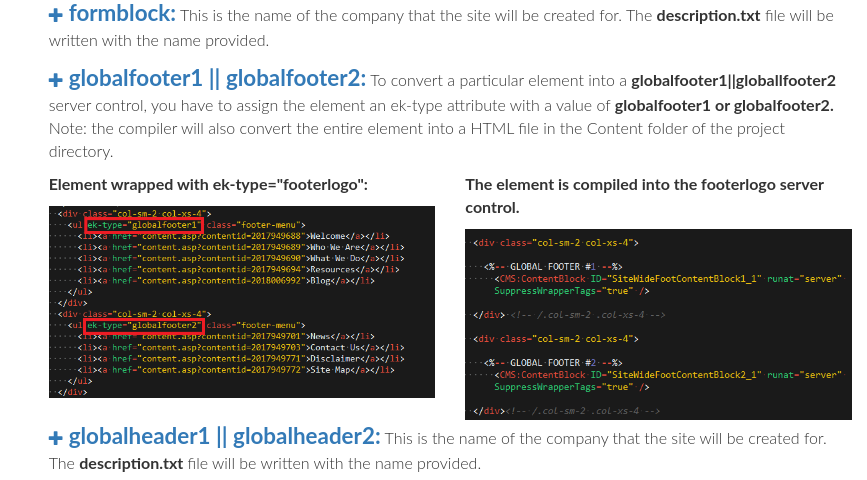
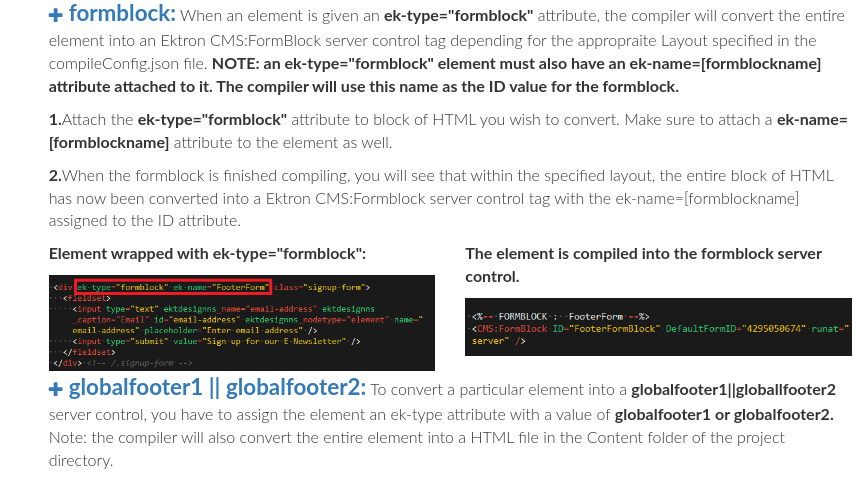
Before and after one commit to uclabruin909/ekCompilerDoc, a website: page index.html in a window 1280 px wide. Shown: the part 9814-10294 px from the top of the page, without its empty margins (413-1280 px from the left). Drawn offline with nearby package versions, Linux system fonts and the light colour scheme; a small style sheet from the web is missing.

Commit message:
create ek-type=formblock description

```diff
--- a/index.html
+++ b/index.html
@@ -581,8 +581,24 @@
               <li>
                 <p>
                   <span><i class="glyphicon glyphicon-plus"></i>formblock:</span>
-                  This is the name of the company that the site will be created for.  The <strong>description.txt</strong> file will be written with the name provided.
+                  When an element is given an <strong>ek-type="formblock"</strong> attribute, the compiler will convert the entire element into an Ektron CMS:FormBlock server control tag depending for the appropraite Layout specified in the compileConfig.json file. <strong>NOTE: an ek-type="formblock" element must also have an ek-name=[formblockname] attribute attached to it.  The compiler will use this name as the ID value for the formblock. </strong>
                 </p>
+
+                <p><strong>1.</strong>Attach the <strong>ek-type="formblock"</strong> attribute to block of HTML you wish to convert.  Make sure to attach a <strong>ek-name=[formblockname]</strong> attribute to the element as well. </p>
+
+                <p><strong>2.</strong>When the formblock is finished compiling, you will see that within the specified layout, the entire block of HTML has now been converted into a Ektron CMS:Formblock server control tag with the ek-name=[formblockname] assigned to the ID attribute.</p>
+                </p>
+
+                <div class="row">
+                  <div class="col-md-6">
+                    <p><strong>Element wrapped with ek-type="formblock":</strong></p>
+                    <img src="img/type-formblock.png" alt="">
+                  </div>
+                  <div class="col-md-6">
+                    <p><strong>The element is compiled into the formblock server control.  </strong></p>
+                    <img src="img/type-formblock-compiled.png" alt="">
+                  </div>
+                </div> <!-- /.row -->
 
               </li>
 
```
